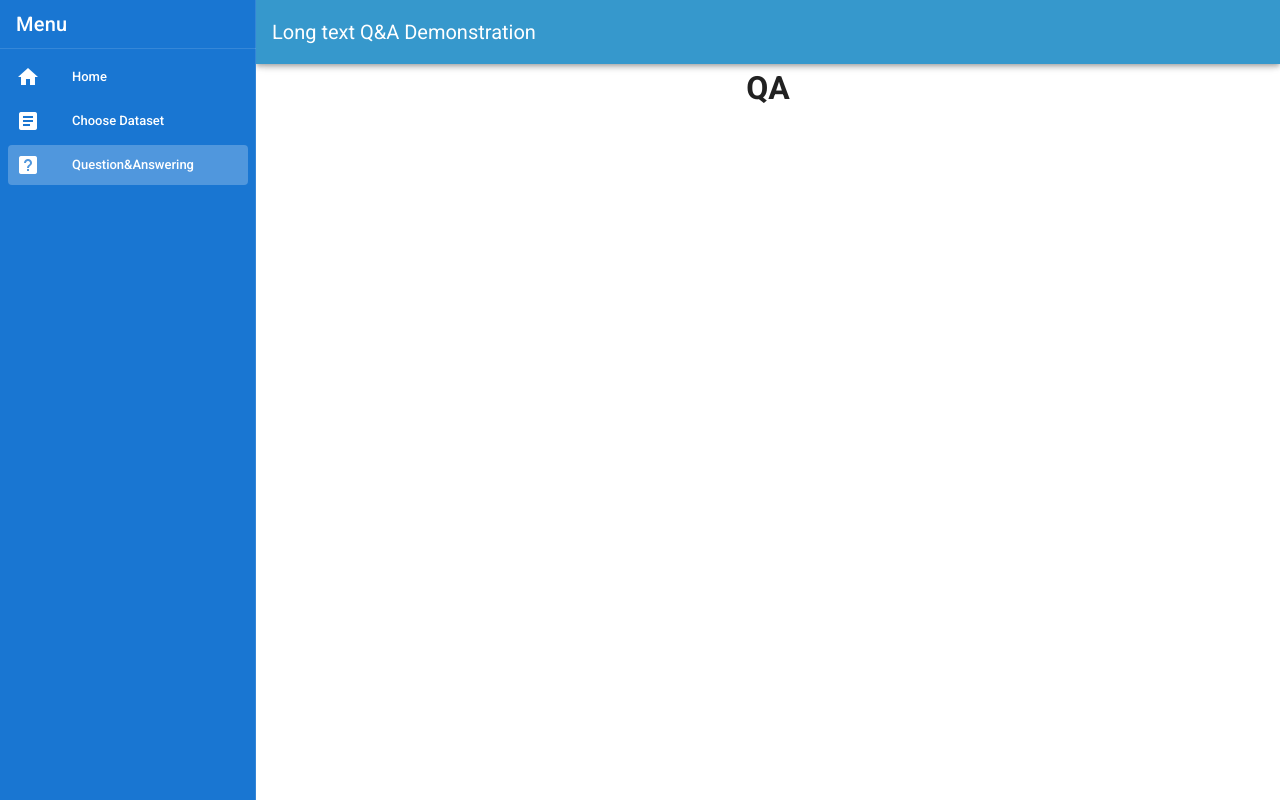
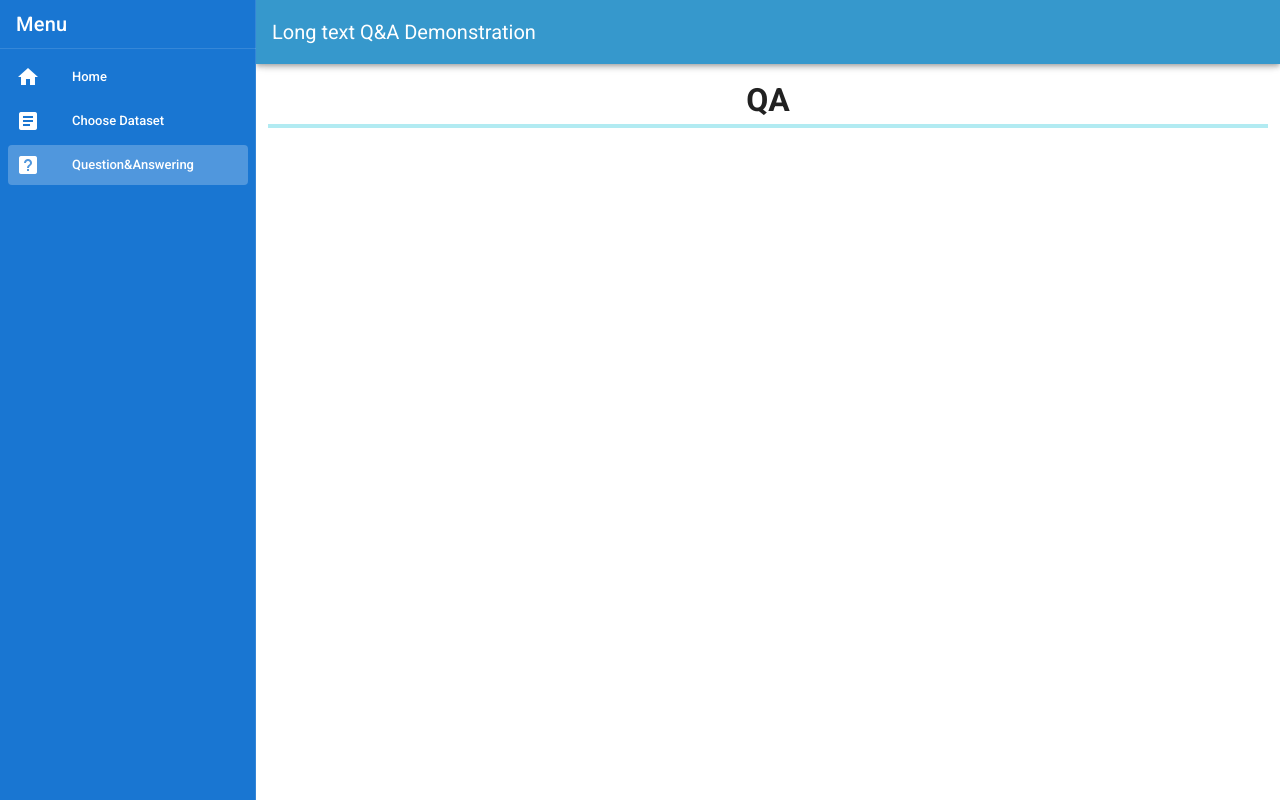
Before and after one commit to kitjp-intern/haystack_front, a Vue app: page /QA in a window 1280 px wide. Built offline with nearby package versions, Linux system fonts and the light colour scheme.

Commit message:
views change

```diff
--- a/src/views/Choose.vue
+++ b/src/views/Choose.vue
@@ -1,7 +1,7 @@
 <template>
-  <div id="choose">
+  <v-container id="choose">
      <h1>Choose</h1>
-  </div>
+  </v-container>
 </template>
 
 <script>
--- a/src/views/Home.vue
+++ b/src/views/Home.vue
@@ -1,7 +1,7 @@
 <template>
-  <div id="home">
+  <v-container id="home">
     <h1>Home</h1>
-  </div>
+  </v-container>
 </template>
 
 <script>
--- a/src/views/QA.vue
+++ b/src/views/QA.vue
@@ -1,7 +1,11 @@
 <template>
-  <div id="qa">
+  <v-container id="qa">
     <h1>QA</h1>
-  </div>
+      <v-progress-linear
+      indeterminate
+      color="cyan"
+    ></v-progress-linear>
+  </v-container>
 </template>
 
 <style>
```
